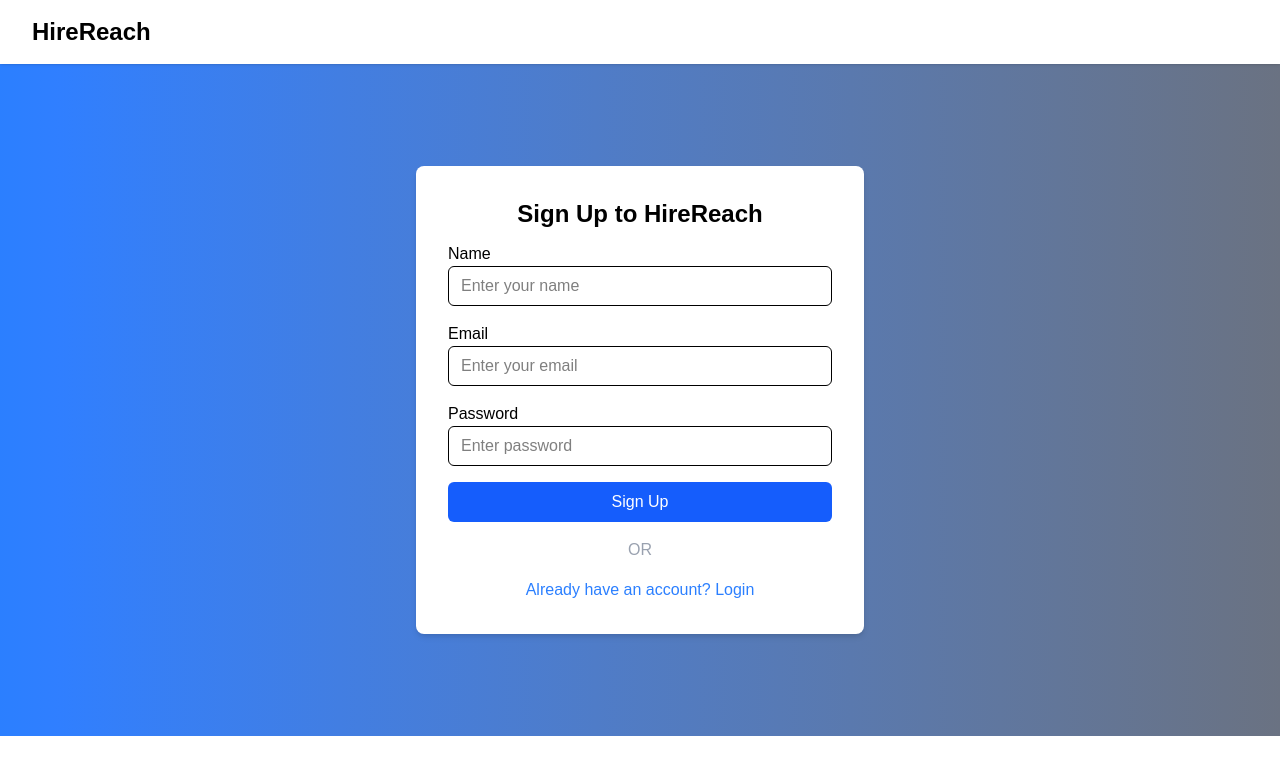
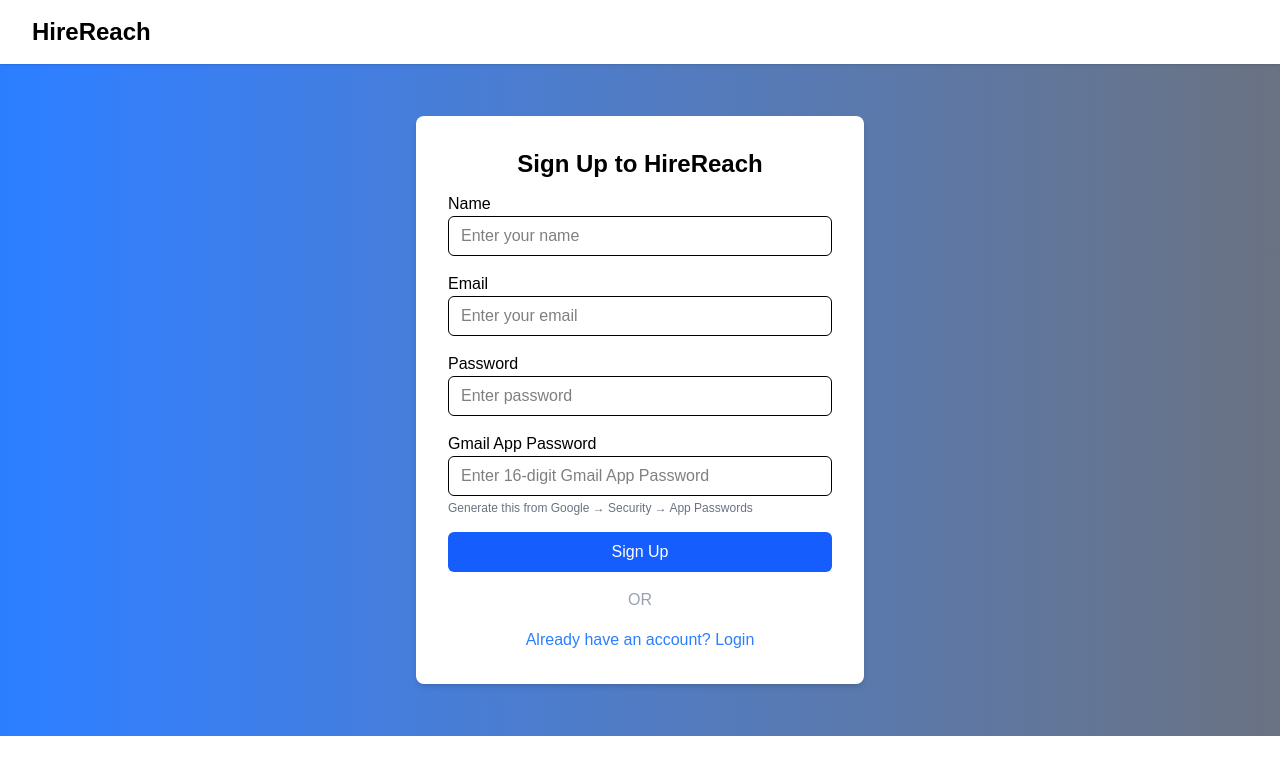
Before and after one commit to sandeepkumar23f/Hire-Reach, a Next.js app: page / in a window 1280 px wide. Shown: the top 774 px of the page. Built offline with nearby package versions, Linux system fonts and the light colour scheme; no server answers.

Commit message:
added the field of apppassword in signup page

```diff
--- a/app/signup/page.tsx
+++ b/app/signup/page.tsx
@@ -11,6 +11,7 @@ export default function SignUp() {
     name: "",
     email: "",
     password: "",
+    appPassword: "",
   });
 
   const [loading, setLoading] = useState(false);
@@ -35,7 +36,12 @@ export default function SignUp() {
     setErrorMessage("");
     setSuccessMessage("");
 
-  if (!userData.name || !userData.email || !userData.password) {
+    if (
+      !userData.name ||
+      !userData.email ||
+      !userData.password ||
+      !userData.appPassword
+    ) {
       setErrorMessage("All fields are required");
       return;
     }
@@ -50,13 +56,18 @@ export default function SignUp() {
       return;
     }
 
+    if (userData.appPassword.length < 16) {
+      setErrorMessage("Enter valid Gmail App Password");
+      return;
+    }
+
     setLoading(true);
 
     try {
       const res = await fetch(`${API}/api/auth/signup`, {
         method: "POST",
         headers: { "Content-Type": "application/json" },
-      credentials: "include", // ✅ important for cookie
+        credentials: "include",
         body: JSON.stringify(userData),
       });
 
@@ -78,6 +89,7 @@ export default function SignUp() {
       setLoading(false);
     }
   };
+
   return (
     <>
       <div className="fixed top-0 w-full h-16 flex items-center px-8 bg-white shadow-sm text-black font-bold text-2xl z-50">
@@ -134,6 +146,23 @@ export default function SignUp() {
             />
           </div>
 
+          {/* NEW FIELD */}
+
+          <div className="mb-4">
+            <label>Gmail App Password</label>
+            <input
+              name="appPassword"
+              value={userData.appPassword}
+              onChange={handleChange}
+              type="password"
+              placeholder="Enter 16-digit Gmail App Password"
+              className="w-full h-10 border rounded-md px-3"
+            />
+            <p className="text-xs text-gray-500 mt-1">
+              Generate this from Google → Security → App Passwords
+            </p>
+          </div>
+
           <button
             onClick={handleSignUp}
             disabled={loading}
```
Lines whose indentation alone changed are shown as unchanged.
